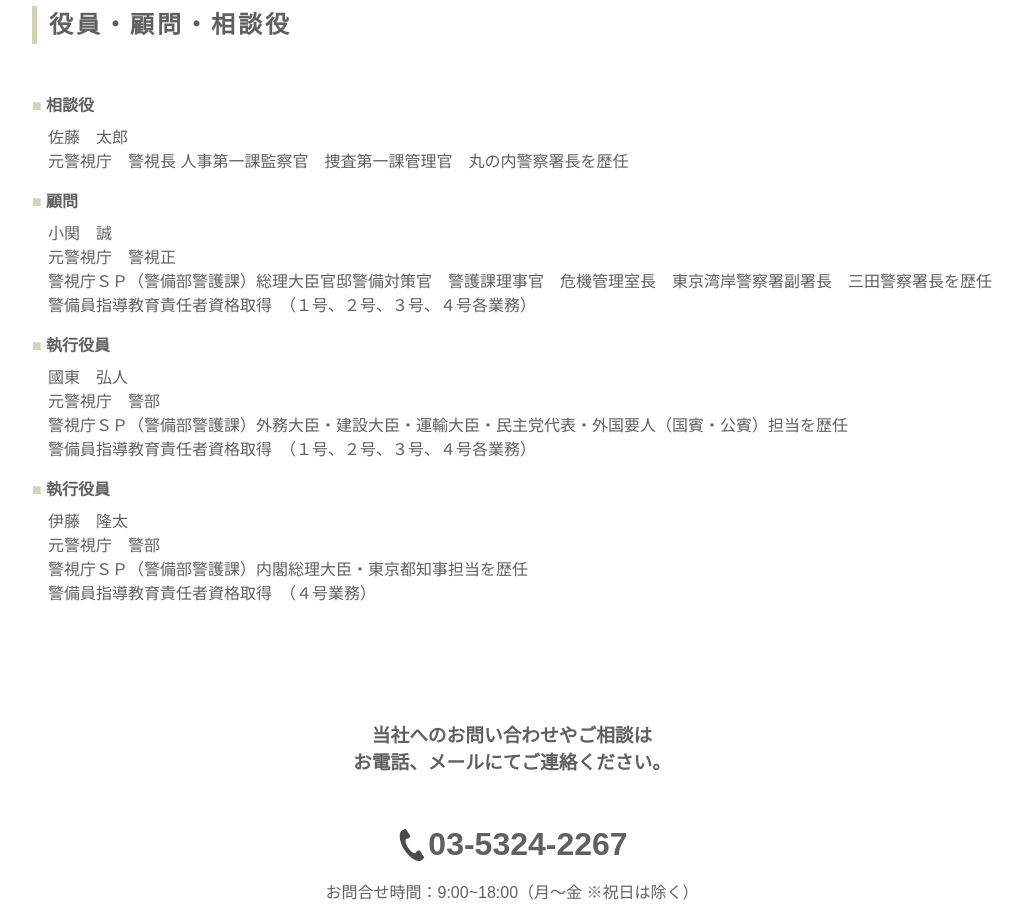
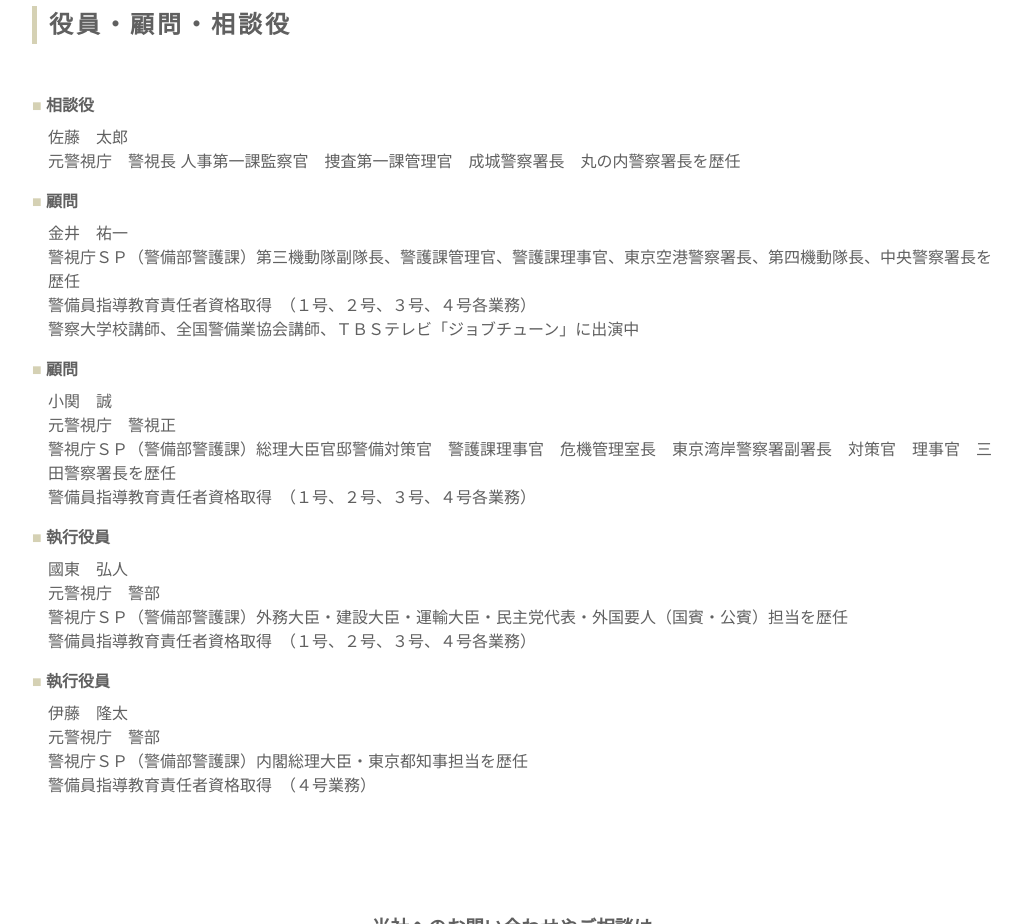
Before and after one commit to DskUeda/close_protection, a plain HTML site: page company.html in a window 1280 px wide. Shown: the part 1200-2124 px from the top of the page, without its empty margins (128-1150 px from the left). Drawn offline with nearby package versions, Linux system fonts and the light colour scheme; files that its build step writes are made by us from their sources.

Commit message:
相談役、顧問の修正

```diff
--- a/company.html
+++ b/company.html
@@ -68,10 +68,12 @@
                         <div class="section">
                             <dl>
                                 <dt><span class="key-color">■</span>&nbsp;相談役</dt>
-                                <dd>佐藤　太郎<br>元警視庁　警視長 人事第一課監察官　捜査第一課管理官　丸の内警察署長を歴任</dd>
+                                <dd>佐藤　太郎<br>元警視庁　警視長 人事第一課監察官　捜査第一課管理官　成城警察署長　丸の内警察署長を歴任</dd>
+                                <dt><span class="key-color">■</span>&nbsp;顧問</dt>
+                                <dd>金井　祐一<br>警視庁ＳＰ（警備部警護課）第三機動隊副隊長、警護課管理官、警護課理事官、東京空港警察署長、第四機動隊長、中央警察署長を歴任<br>警備員指導教育責任者資格取得　（１号、２号、３号、４号各業務）<br>警察大学校講師、全国警備業協会講師、ＴＢＳテレビ「ジョブチューン」に出演中</dd>
                                 <dt><span class="key-color">■</span>&nbsp;顧問</dt>
                                 <dd>小関　誠<br>元警視庁　警視正<br>
-                                    警視庁ＳＰ（警備部警護課）総理大臣官邸警備対策官　警護課理事官　危機管理室長　東京湾岸警察署副署長　三田警察署長を歴任<br>
+                                    警視庁ＳＰ（警備部警護課）総理大臣官邸警備対策官　警護課理事官　危機管理室長　東京湾岸警察署副署長　対策官　理事官　三田警察署長を歴任<br>
                                     警備員指導教育責任者資格取得　（１号、２号、３号、４号各業務）</dd>
                                 <dt><span class="key-color">■</span>&nbsp;執行役員</dt>
                                 <dd>國東　弘人<br>元警視庁　警部<br>
```
